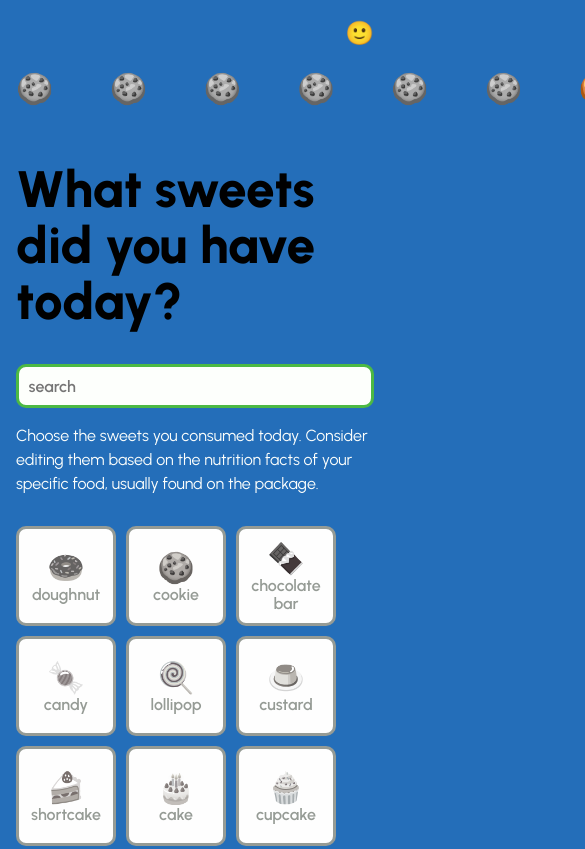
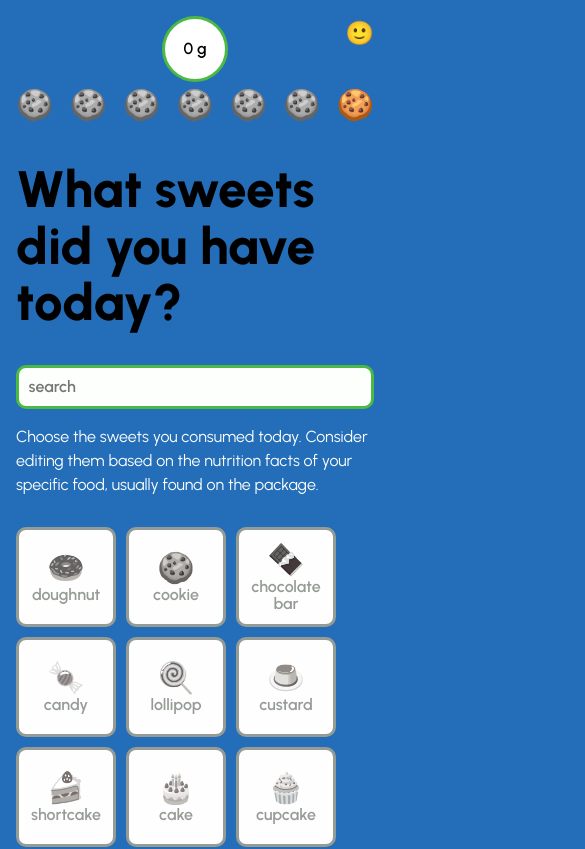
Before and after one commit to yawningvoid/sugar-counter, a React (Vite) app: page / in a window 390 px wide. Shown: the top 849 px of the page, 585 px wide, since content can reach past the window. Built offline with nearby package versions, Linux system fonts and the light colour scheme.

Commit message:
add mobile support

```diff
--- a/src/App.scss
+++ b/src/App.scss
@@ -59,6 +59,12 @@
   margin-left: auto;
   justify-content: center;
   align-items: center;
+
+  @media (max-width: 750px) {
+    margin: 0;
+    width: 40px;
+    height: 40px;
+  }
 }
 
 .avatar {
@@ -73,8 +79,26 @@
     transform: translate(-50%, -50%);
     z-index: 100;
   }
+
+  @media (max-width: 750px) {
+    position: absolute;
+    top: 0;
+    right: 0;
+  }
 }
 
-.header-container {
+.avatar-container {
   display: flex;
+  position: relative;
 }
+
+.calendar-counter-container {
+  display: flex;
+
+  @media (max-width: 750px) {
+    flex-direction: column-reverse;
+    justify-content: center;
+    align-items: center;
+    height: 100%;
+  }
+}
--- a/src/App.tsx
+++ b/src/App.tsx
@@ -54,7 +54,7 @@ function App() {
       {isEditItemModalVisible && <EditItemModal/>}
       <div className="container">
         <div onMouseLeave={() => setDropdownVisible(false)}>
-          <div className="header-container">
+          <div className="avatar-container">
             <div className="avatar" onClick={() => setDropdownVisible(!isDropdownVisible)}>
               🙂
               {isDropdownVisible &&
@@ -62,7 +62,7 @@ function App() {
               }
             </div>
           </div>
-          <div className="header-container">
+          <div className="calendar-counter-container">
             <Calendar counter={counter}/>
             <div className="counter">{counter} g</div>
           </div>
--- a/src/Calendar/index.scss
+++ b/src/Calendar/index.scss
@@ -4,4 +4,8 @@
 	display: flex;
 	min-width: 600px;
 	justify-content: space-between;
+
+	@media (max-width: 750px) {
+		min-width: 100%;
+	}
 }
--- a/src/Item/index.tsx
+++ b/src/Item/index.tsx
@@ -1,8 +1,9 @@
-import { useState } from 'react'
+import { useEffect, useState } from 'react'
 import './index.scss'
 import { useAppDispatch, useAppSelector } from '../store/hooks'
 import { setLastPressedItemId, removeItem, setEditItemModalVisible } from '../store/itemSlice'
 import Dropdown from '../components/Dropdown'
+import useLongPress from '../utils/useLongPress'
 
 
 export interface ItemObject {
@@ -17,7 +18,7 @@ export interface ItemObject {
 
 export interface ItemProps extends Partial<ItemObject> {
   selected?: boolean,
-  onClick: (event: React.MouseEvent<HTMLButtonElement>) => void,
+  onClick: (id: string) => void,
 }
 
 const Item: React.FC<ItemProps> = ( {id, name, emoji, description, selected=false, onClick} ) => {
@@ -32,10 +33,17 @@ const Item: React.FC<ItemProps> = ( {id, name, emoji, description, selected=fals
   const isInitial = (id: string = '') => items.find((item) => id === item.id)?.isInitial
 
   const threeVerticalDots = "\u22EE"
+  const { action, handlers } = useLongPress()
+  useEffect(() => {
+    if (action === 'click') {
+      onClick(id ?? '')
+    } else if (action === 'longpress') {
+      setDropdownVisible(true)
+    }
+  }, [action])
 
   const handleEdit = (itemId : string) => {
     setDropdownVisible(false)
-    setHovered(false)
     dispatch(setEditItemModalVisible())
     dispatch(setLastPressedItemId(itemId))
   }
@@ -52,20 +60,23 @@ const Item: React.FC<ItemProps> = ( {id, name, emoji, description, selected=fals
     <>
       <button
         className={`item ${selected ? '' : 'item--disabled'}`}
-        onClick={onClick}
         onMouseEnter={() => setHovered(true)}
-        onMouseLeave={() => {setHovered(false); setDropdownVisible(false)}}
+        onMouseLeave={()=>{
+          setDropdownVisible(false)
+          setHovered(false)
+        }}
+        {...handlers}
         tabIndex={isEditItemModalVisible ? -1 : 0}
       >
         <span className="emoji">{emoji}</span>
           <div className="name">{name}</div>
           <div className="description">{description}</div>
-          { isHovered &&
+          {isHovered &&
             <div
               className="item--actions"
               onClick={(e) => {
                 e.stopPropagation()
-                setDropdownVisible(!isDropdownVisible)
+                setDropdownVisible((isDropdownVisible) => !isDropdownVisible)
               }}
             >
               {threeVerticalDots}
--- /dev/null
+++ b/src/utils/useLongPress.ts
@@ -0,0 +1,53 @@
+import { useState, useRef, SetStateAction } from 'react'
+
+type Action = 'longpress' | 'click' | undefined
+
+export default function useLongPress() {
+  const [action, setAction]: [Action, React.Dispatch<SetStateAction<Action>>] = useState()
+
+  const timerRef = useRef<number | undefined>()
+  const isLongPress = useRef<boolean>(false)
+
+  function startPressTimer() {
+    isLongPress.current = false
+    timerRef.current = setTimeout(() => {
+      isLongPress.current = true
+      setAction('longpress')
+    }, 500)
+  }
+
+  function handleOnClick() {
+    if (isLongPress.current) {
+      return
+    }
+    setAction('click')
+  }
+
+  function handleOnMouseDown() {
+    startPressTimer()
+  }
+
+  function handleOnMouseUp() {
+    if (timerRef.current) clearTimeout(timerRef.current)
+  }
+
+  function handleOnTouchStart() {
+    startPressTimer()
+  }
+
+  function handleOnTouchEnd() {
+    if (action === 'longpress') return
+    if (timerRef.current) clearTimeout(timerRef.current)
+  }
+
+  return {
+    action,
+    handlers: {
+      onClick: handleOnClick,
+      onMouseDown: handleOnMouseDown,
+      onMouseUp: handleOnMouseUp,
+      onTouchStart: handleOnTouchStart,
+      onTouchEnd: handleOnTouchEnd
+    }
+  }
+}
```
